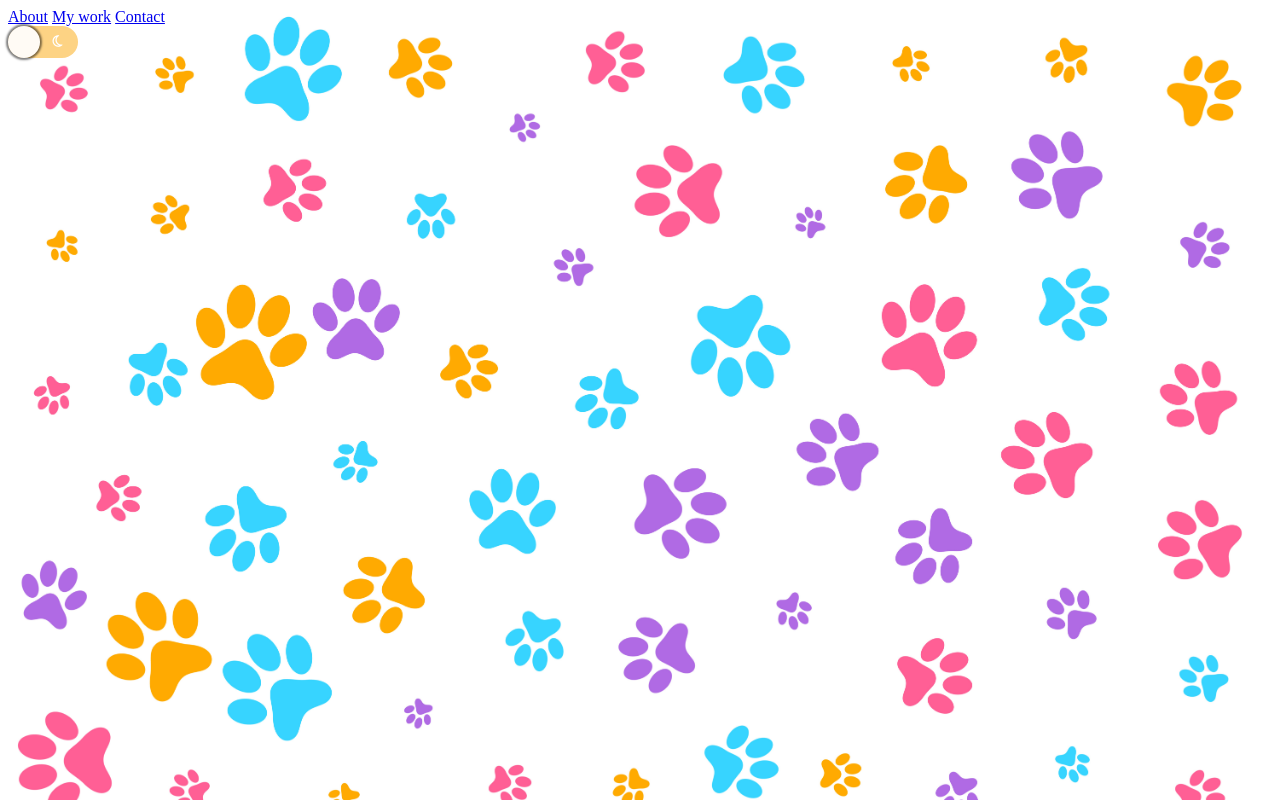
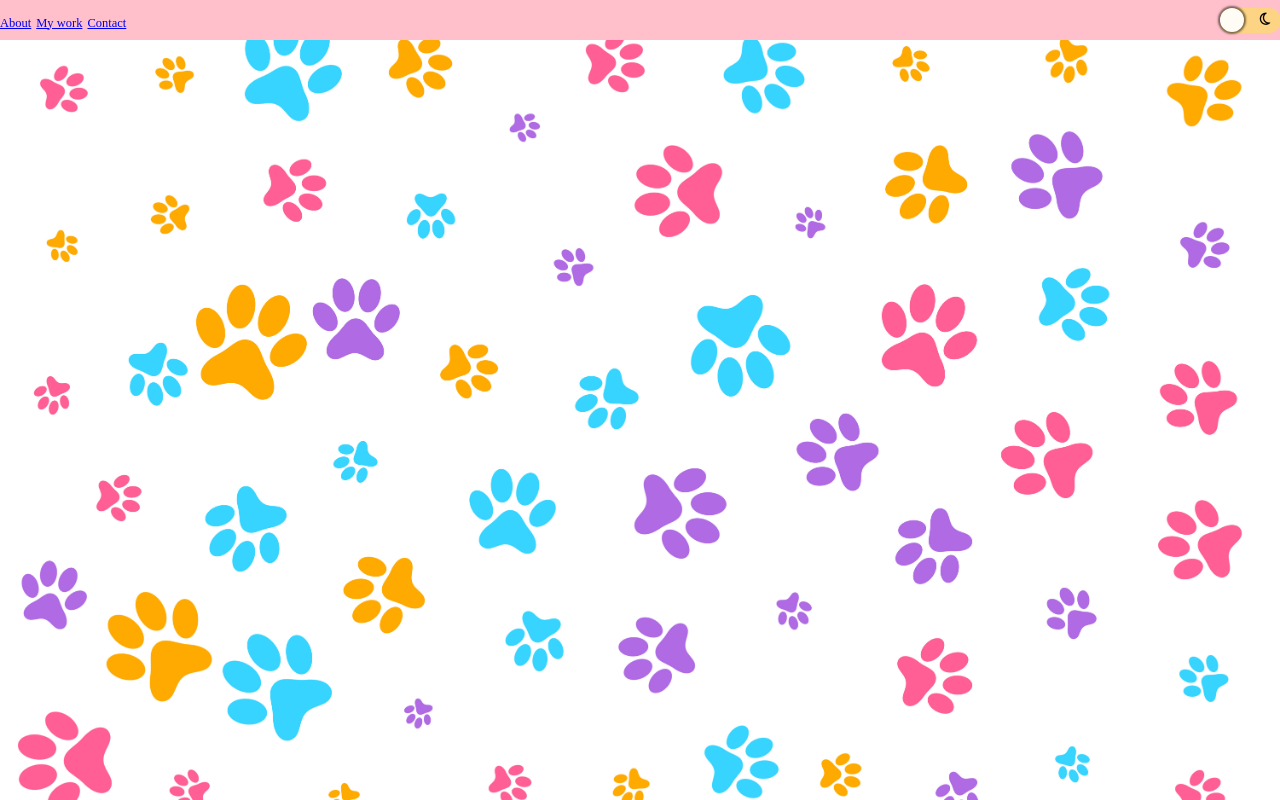
Before and after one commit to Natsumychan/fluffy-homepage, a plain HTML site: page index.html in a window 1280 px wide. Drawn offline with Linux system fonts and the light colour scheme.

Commit message:
update nav bar

```diff
--- a/index.html
+++ b/index.html
@@ -7,6 +7,12 @@
  <title>FluffyPage</title>
  <script src="https://kit.fontawesome.com/21f020d864.js" crossorigin="anonymous"></script>
  <style>
+  *{
+   margin:0;
+   padding:0;
+   font-size:62.5%;
+  }
+
   body{
    background-image: url("./src/light-mode-back.jpg");
    background-size: cover;
@@ -17,8 +23,22 @@
    background-size: cover;
   }
 
+  nav{
+   display:flex;
+   width:100%;
+   height:40px;
+   background: pink;
+   align-items: center;
+   justify-content: space-between;
+  }
+
+  .nav-menu{
+   font-size: 2rem;
+  }
+
   .darkModeSwitch{
-    width: 70px;
+    width: 60px;
+    height:25px;
     background: #3494b1;
     display:flex;
     position: relative;
@@ -32,7 +52,7 @@
   .darkModeSwitch span{
     width:30px;
     height:30px;
-    line-height:30px;
+    line-height:35px;
     display:block;
     color:#fff;
     background: none;
@@ -41,8 +61,8 @@
  .darkModeSwitch::after{
     display:block;
     background: #fffbf5;
-    width: 2rem;
-    height: 2rem;
+    width: 2.4rem;
+    height: 2.4rem;
     position: absolute;
     top:0;
     right:0;
@@ -61,13 +81,22 @@
   left:0;
  }
 
+ .fa-moon-o{
+  color:black;
+ }
+
+ .fa{
+  font-size: 1.4rem;
+ }
  </style>
 </head>
 <body>
  <nav>
- <a href="#about">About</a>
- <a href="#work">My work</a>
- <a href="#contact">Contact</a>
+ <div class="nav-menu">
+  <a href="#about">About</a>
+  <a href="#work">My work</a>
+  <a href="#contact">Contact</a>
+ </div>
  <button class="darkModeSwitch active" id="switch">
   <span><i class="fa fa-sun-o"></i></span>
   <span><i class="fa fa-moon-o"></i></span>
```
